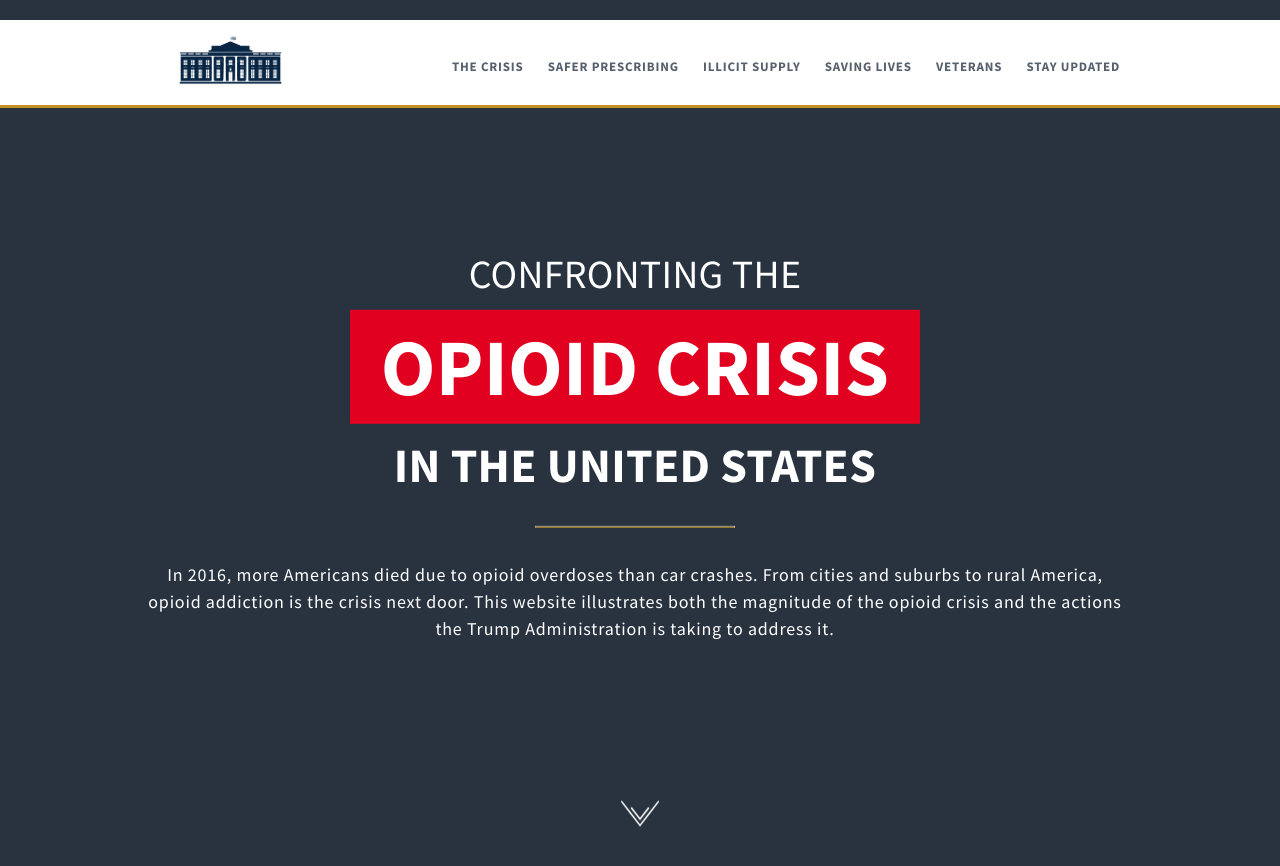
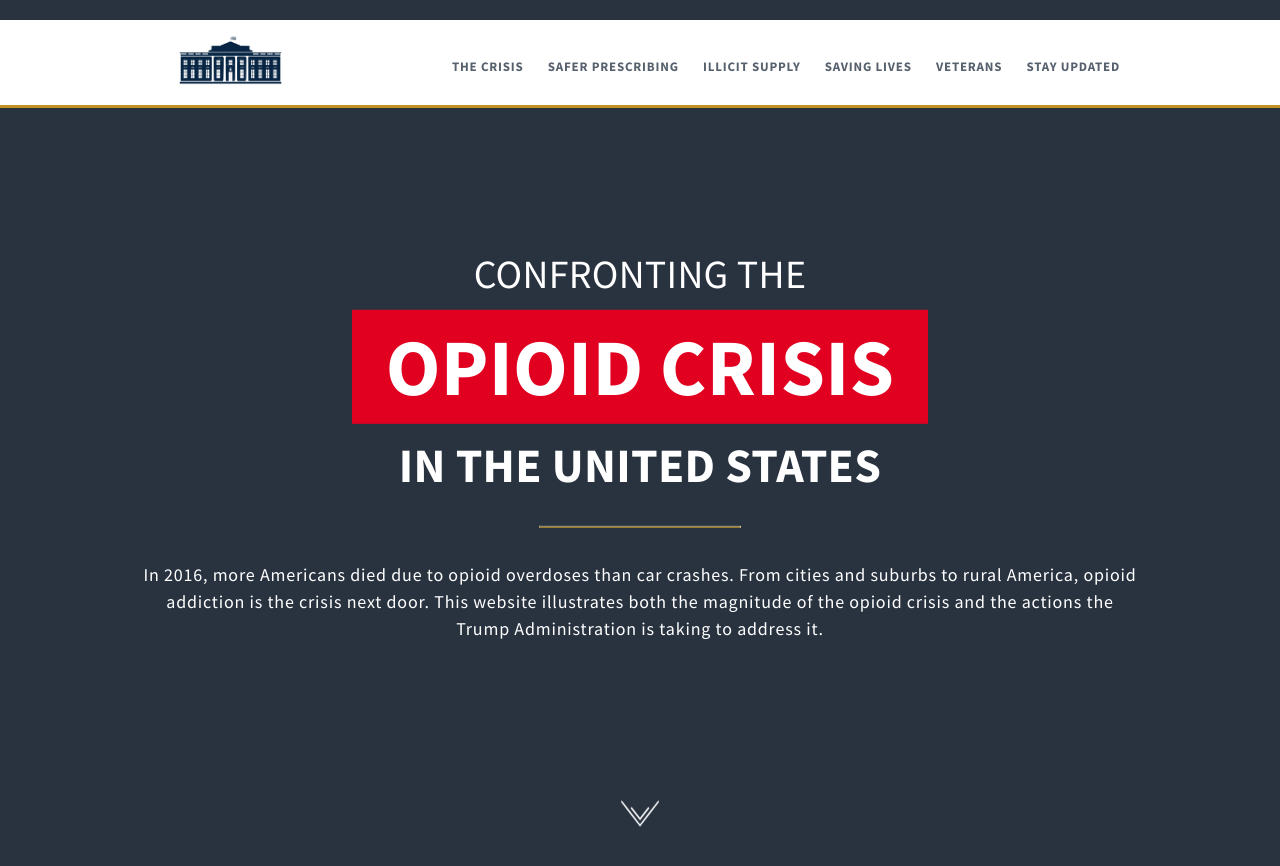
Before and after one commit to GSA/opioids.gov, a Jekyll site: the page built from index.md, in a window 1280 px wide and 900 px high. Shown: the top 866 px of the window. Built offline with Jekyll 4.4.1, drawn with Linux system fonts in a browser that asks for light colours; nearby versions of some CDN libraries.

Commit message:
Update _base_styling.scss

```diff
--- a/_sass/_base_styling.scss
+++ b/_sass/_base_styling.scss
@@ -223,7 +223,7 @@ p > span {
 
     .usa-grid {
         padding-left: 2rem;
-        padding-rigth: 2rem;
+        padding-right: 2rem;
 
         p {
             padding-top: 1.5rem;
```
